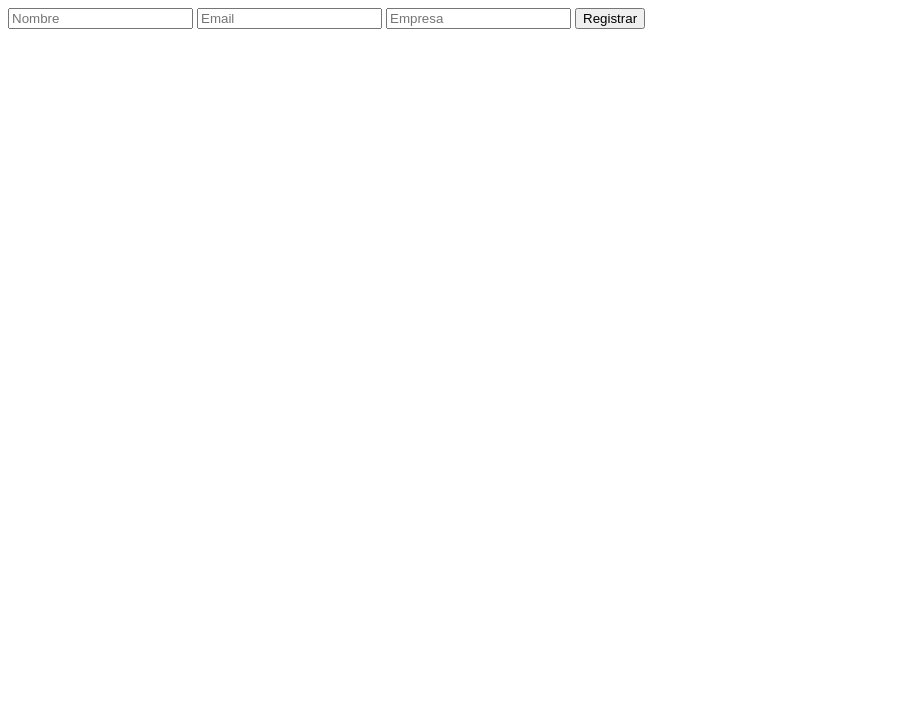
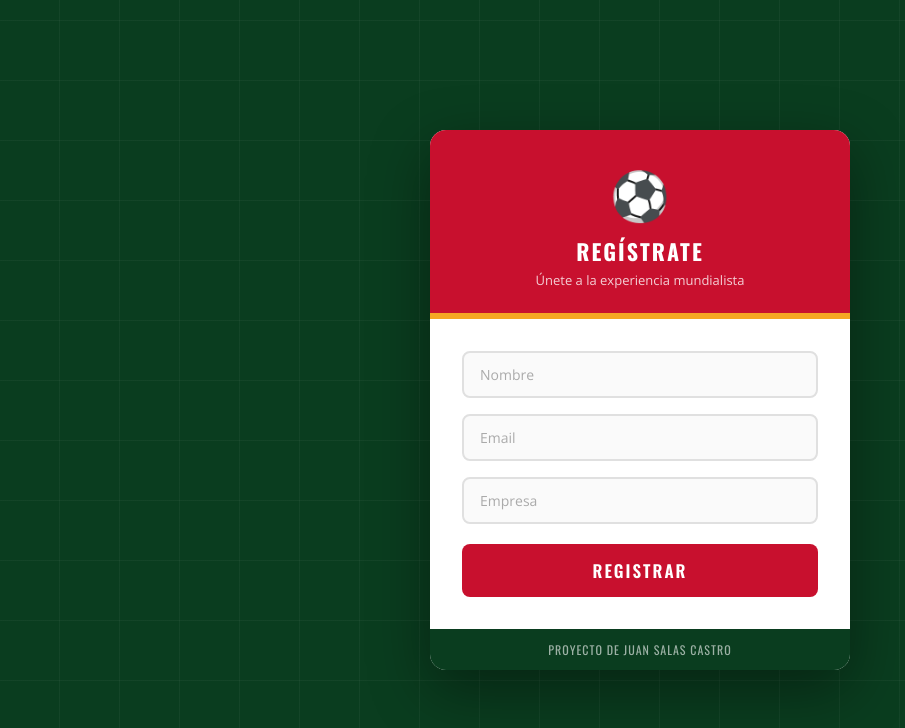
Before and after one commit to JSC-8/SupabaseN8nFastAPI, a plain HTML site: page index.html in a window 1280 px wide. Shown: the top 728 px of the page, without its empty margins (0-905 px from the left). Drawn offline with nearby package versions, Linux system fonts and the light colour scheme.

Commit message:
ADD estilo de mundial, add front

```diff
--- a/index.html
+++ b/index.html
@@ -1,9 +1,141 @@
+<!DOCTYPE html>
+<html lang="es">
+<head>
+  <meta charset="UTF-8" />
+  <meta name="viewport" content="width=device-width, initial-scale=1.0" />
+  <title>Registro de Lead - Mundial 2026</title>
+  <link rel="preconnect" href="https://fonts.googleapis.com" />
+  <link rel="preconnect" href="https://fonts.gstatic.com" crossorigin />
+  <link href="https://fonts.googleapis.com/css2?family=Oswald:wght@400;600;700&family=Open+Sans:wght@400;600&display=swap" rel="stylesheet" />
+  <style>
+    * { box-sizing: border-box; margin: 0; padding: 0; }
+
+    body {
+      min-height: 100vh;
+      background: #0a3d1f;
+      background-image:
+        repeating-linear-gradient(0deg, transparent, transparent 59px, rgba(255,255,255,0.04) 59px, rgba(255,255,255,0.04) 60px),
+        repeating-linear-gradient(90deg, transparent, transparent 59px, rgba(255,255,255,0.04) 59px, rgba(255,255,255,0.04) 60px);
+      display: flex;
+      align-items: center;
+      justify-content: center;
+      padding: 2rem;
+      font-family: 'Open Sans', sans-serif;
+    }
+
+    .card {
+      background: #fff;
+      border-radius: 16px;
+      overflow: hidden;
+      width: 100%;
+      max-width: 420px;
+      box-shadow: 0 20px 60px rgba(0,0,0,0.4);
+    }
+
+    .header {
+      background: #c8102e;
+      padding: 2rem 2rem 1.5rem;
+      text-align: center;
+      border-bottom: 6px solid #f5a623;
+    }
+
+    .header::before {
+      content: '⚽';
+      font-size: 48px;
+      display: block;
+      margin-bottom: 0.5rem;
+    }
+
+    .header h1 {
+      font-family: 'Oswald', sans-serif;
+      font-weight: 700;
+      font-size: 22px;
+      color: #fff;
+      text-transform: uppercase;
+      letter-spacing: 2px;
+      margin: 0 0 0.25rem;
+    }
+
+    .header p {
+      font-size: 13px;
+      color: rgba(255,255,255,0.8);
+    }
+
+    form {
+      padding: 2rem;
+    }
+
+    form input {
+      width: 100%;
+      padding: 0.75rem 1rem;
+      border: 2px solid #e0e0e0;
+      border-radius: 8px;
+      font-family: 'Open Sans', sans-serif;
+      font-size: 14px;
+      color: #111;
+      background: #fafafa;
+      margin-bottom: 1rem;
+      transition: border-color 0.2s, background 0.2s;
+      outline: none;
+    }
+
+    form input:focus {
+      border-color: #c8102e;
+      background: #fff;
+      box-shadow: 0 0 0 3px rgba(200,16,46,0.12);
+    }
+
+    form input::placeholder { color: #aaa; }
+
+    form button {
+      width: 100%;
+      padding: 0.9rem 1rem;
+      background: #c8102e;
+      color: #fff;
+      font-family: 'Oswald', sans-serif;
+      font-size: 17px;
+      font-weight: 600;
+      text-transform: uppercase;
+      letter-spacing: 2px;
+      border: none;
+      border-radius: 8px;
+      cursor: pointer;
+      transition: background 0.2s, transform 0.1s;
+      margin-top: 0.25rem;
+    }
+
+    form button:hover { background: #a50d26; }
+    form button:active { transform: scale(0.98); }
+
+    .footer {
+      background: #0a3d1f;
+      padding: 0.75rem;
+      text-align: center;
+      font-size: 12px;
+      color: rgba(255,255,255,0.6);
+      font-family: 'Oswald', sans-serif;
+      letter-spacing: 1px;
+      text-transform: uppercase;
+    }
+  </style>
+</head>
+<body>
+
+  <div class="card">
+    <div class="header">
+      <h1>Regístrate</h1>
+      <p>Únete a la experiencia mundialista</p>
+    </div>
+
     <form id="leadForm">
       <input type="text" id="nombre" placeholder="Nombre" required />
       <input type="email" id="email" placeholder="Email" required />
       <input type="text" id="empresa" placeholder="Empresa" />
       <button type="submit">Registrar</button>
     </form>
+
+    <div class="footer">PROYECTO DE JUAN SALAS CASTRO</div>
+  </div>
 
   <script>
     document.getElementById("leadForm").onsubmit = async (e) => {
@@ -16,12 +148,13 @@
 
       const response = await fetch(
         `http://127.0.0.1:8000/nuevo-lead/?${params}`,
-      {
-        method: "POST",
-      },
+        { method: "POST" }
       );
 
       if (response.ok) alert("¡Lead enviado!");
       else alert("Error");
     };
   </script>
+
+</body>
+</html>
```
Also changed, not shown: image.png (deleted). Lines whose indentation alone changed are shown as unchanged.
